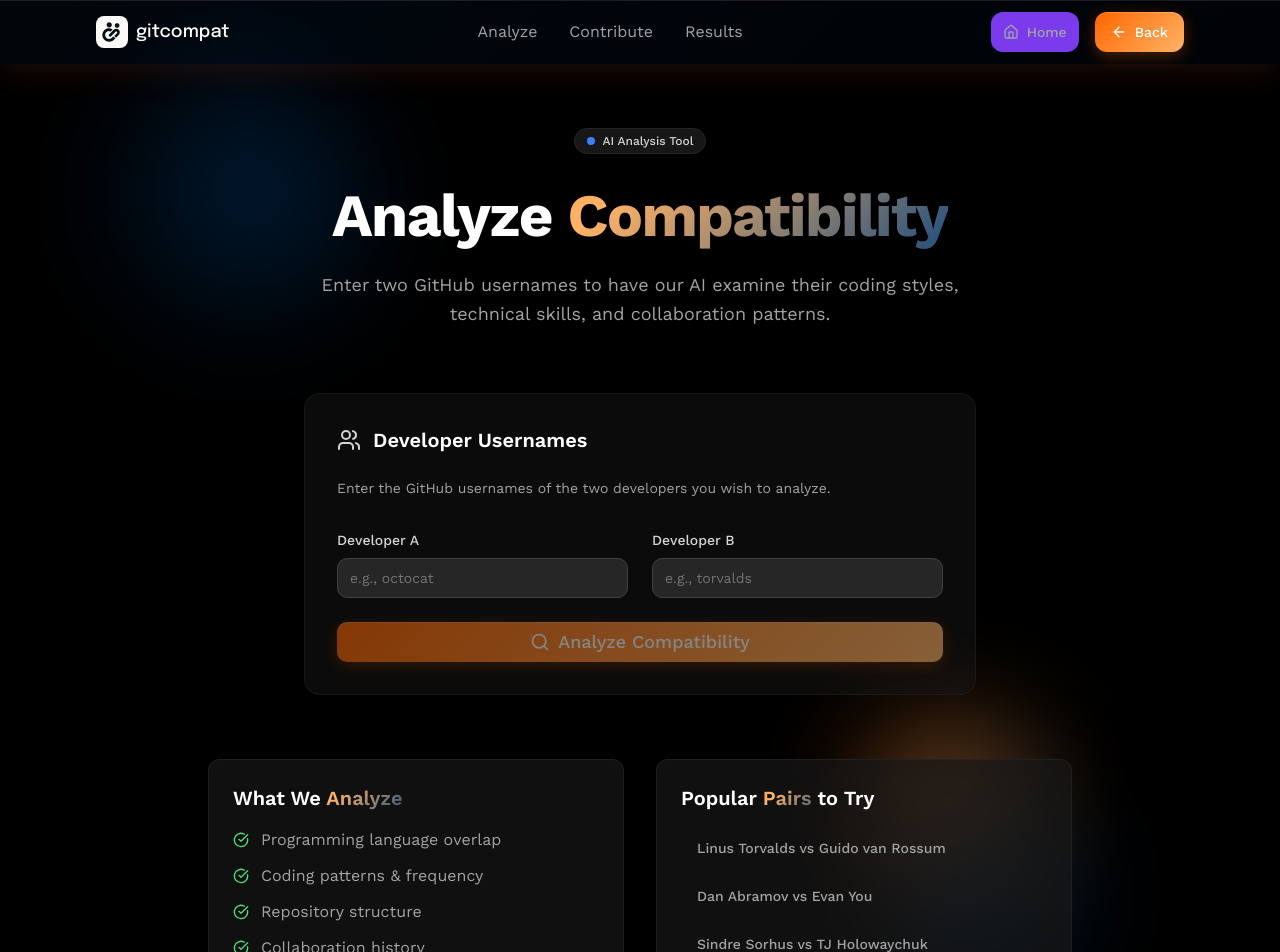
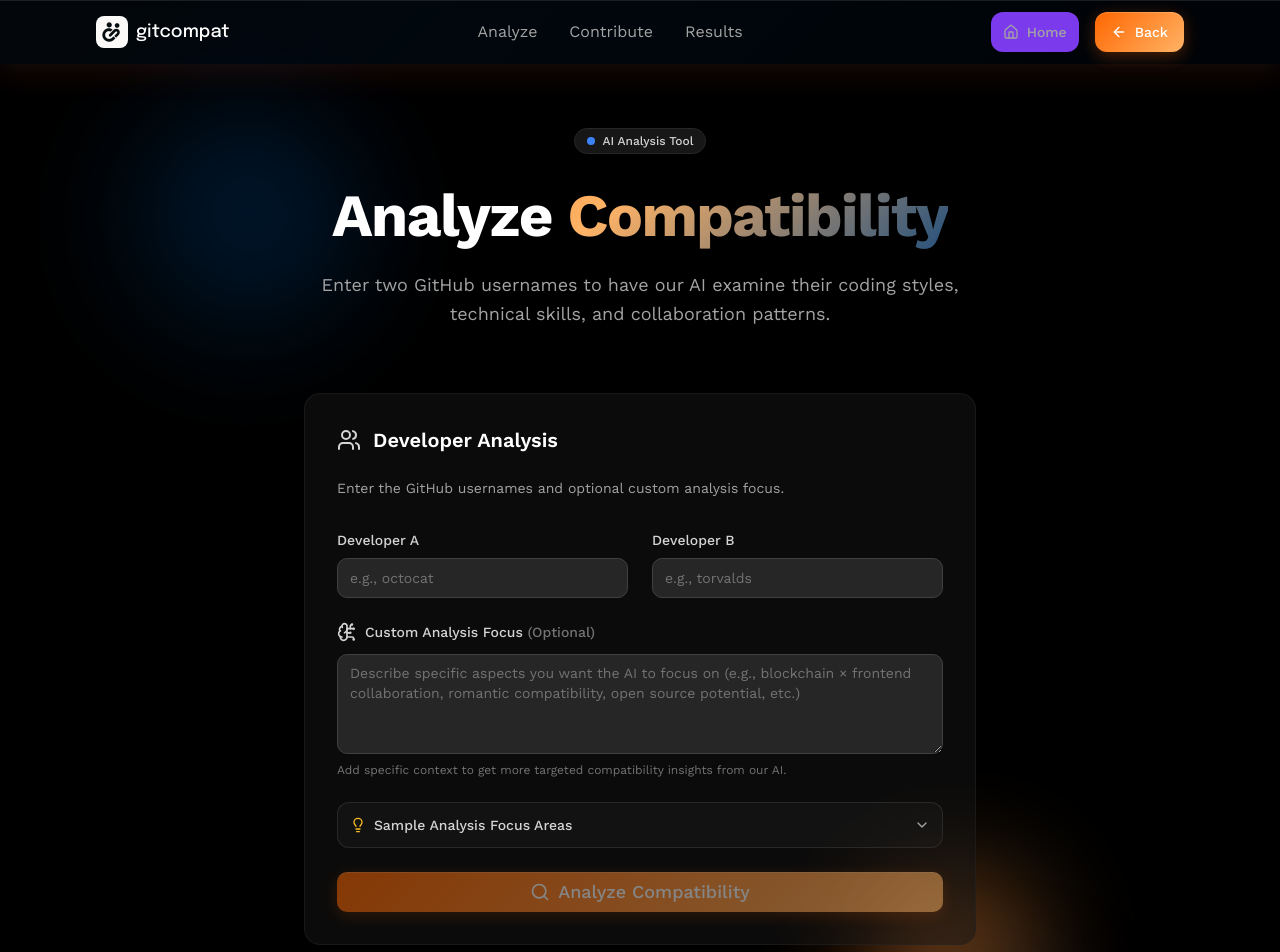
Before and after one commit to puri-adityakumar/gitcompat, a Next.js app: page /analyze in a window 1280 px wide. Shown: the top 952 px of the page. Built offline with nearby package versions, Linux system fonts and the light colour scheme.

Commit message:
feat: custom prompts

```diff
--- a/app/api/github/analyze/route.ts
+++ b/app/api/github/analyze/route.ts
@@ -6,7 +6,7 @@ import { DeveloperAnalysis, ApiResponse } from '@/lib/types'
 export async function POST(request: Request) {
     try {
         // console.log('\n========== Enhanced GitHub Compatibility Analysis ==========')
-        const { userA, userB } = await request.json()
+        const { userA, userB, customPrompt } = await request.json()
 
         if (!userA || !userB) {
             return NextResponse.json({
@@ -60,7 +60,7 @@ export async function POST(request: Request) {
         console.log(`${userB}:`, processedData.userB.technical_profile.primary_languages)
 
         // Create LLM prompt
-        const prompt = GitHubDataProcessor.createLLMPrompt(processedData)
+        const prompt = GitHubDataProcessor.createLLMPrompt(processedData, customPrompt)
         console.log('\n📝 Generated AI prompt (length:', prompt.length, 'characters)')
 
         // Get AI-powered compatibility analysis
--- a/components/analyze/AnalysisForm.tsx
+++ b/components/analyze/AnalysisForm.tsx
@@ -4,7 +4,8 @@ import { useState } from "react"
 import { useRouter } from "next/navigation"
 import { Button } from "@/components/ui/button"
 import { Input } from "@/components/ui/input"
-import { Users, Search, BrainCircuit } from "lucide-react"
+import { Textarea } from "@/components/ui/textarea"
+import { Users, Search, BrainCircuit, Lightbulb, ChevronDown, ChevronUp } from "lucide-react"
 import { validateGitHubUsername } from "@/lib/utils"
 
 interface AnalysisFormProps {
@@ -17,6 +18,8 @@ interface AnalysisFormProps {
 export default function AnalysisForm({ userA, userB, onUserAChange, onUserBChange }: AnalysisFormProps) {
     const [isAnalyzing, setIsAnalyzing] = useState(false)
     const [errors, setErrors] = useState<{ userA?: string; userB?: string }>({})
+    const [customPrompt, setCustomPrompt] = useState("")
+    const [showSamplePrompts, setShowSamplePrompts] = useState(false)
     const router = useRouter()
 
     const validateInputs = () => {
@@ -58,7 +61,8 @@ export default function AnalysisForm({ userA, userB, onUserAChange, onUserBChang
                 },
                 body: JSON.stringify({
                     userA: userA.trim(),
-                    userB: userB.trim()
+                    userB: userB.trim(),
+                    customPrompt: customPrompt.trim()
                 })
             })
 
@@ -110,16 +114,43 @@ export default function AnalysisForm({ userA, userB, onUserAChange, onUserBChang
         }
     }
 
+    const samplePrompts = [
+        {
+            title: "Blockchain × Frontend Development",
+            description: "Finding compatibility between blockchain developers and frontend specialists",
+            prompt: "Focus on how a blockchain developer and frontend developer could collaborate effectively. Analyze their potential for building decentralized applications (dApps), with emphasis on smart contract integration, user experience design, and full-stack Web3 development. Consider their ability to bridge the gap between complex blockchain logic and user-friendly interfaces."
+        },
+        {
+            title: "Backend × Mobile Development",
+            description: "Analyzing compatibility for API development and mobile app integration",
+            prompt: "Evaluate their compatibility for mobile application development, focusing on backend API design, mobile-first thinking, and cross-platform development potential. Consider their experience with REST APIs, database design, and mobile optimization patterns."
+        },
+        {
+            title: "Coding Crush - Tech Dating",
+            description: "Finding romantic compatibility through coding styles and tech interests",
+            prompt: "Analyze their compatibility as potential romantic partners who share a passion for coding. Focus on shared interests, complementary skills that could lead to exciting side projects together, similar work-life balance preferences, and potential for building something amazing both in code and in life. Consider their GitHub activity as a reflection of personality, dedication, and lifestyle compatibility."
+        },
+        {
+            title: "Open Source Collaboration",
+            description: "Evaluating potential for contributing to open source projects together",
+            prompt: "Focus on their potential for collaborating on open source projects. Analyze their community engagement, contribution patterns, project maintenance styles, and ability to work on distributed teams. Consider their experience with code reviews, documentation, and mentoring other developers."
+        }
+    ]
+
+    const handleSamplePromptClick = (prompt: string) => {
+        setCustomPrompt(prompt)
+    }
+
     const isFormValid = userA.trim() && userB.trim() && Object.keys(errors).length === 0
 
     return (
         <div className="bg-neutral-900/50 border border-neutral-800/50 rounded-2xl p-8 max-w-2xl mx-auto">
             <div className="flex items-center mb-6">
                 <Users className="h-6 w-6 text-neutral-300 mr-3" />
-                <h2 className="text-xl font-semibold text-white">Developer Usernames</h2>
+                <h2 className="text-xl font-semibold text-white">Developer Analysis</h2>
             </div>
             <p className="text-neutral-400 text-sm mb-8">
-                Enter the GitHub usernames of the two developers you wish to analyze.
+                Enter the GitHub usernames and optional custom analysis focus.
             </p>
 
             <div className="space-y-6">
@@ -139,6 +170,7 @@ export default function AnalysisForm({ userA, userB, onUserAChange, onUserBChang
                         />
                         {errors.userA && <p className="mt-1 text-sm text-red-400">{errors.userA}</p>}
                     </div>
+
                     <div>
                         <label htmlFor="userB" className="block text-sm font-medium text-neutral-300 mb-2">
                             Developer B
@@ -154,6 +186,67 @@ export default function AnalysisForm({ userA, userB, onUserAChange, onUserBChang
                         />
                         {errors.userB && <p className="mt-1 text-sm text-red-400">{errors.userB}</p>}
                     </div>
+                </div>
+
+                {/* Custom Prompt Section */}
+                <div>
+                    <div className="flex items-center mb-3">
+                        <BrainCircuit className="h-5 w-5 text-neutral-300 mr-2" />
+                        <label htmlFor="customPrompt" className="block text-sm font-medium text-neutral-300">
+                            Custom Analysis Focus <span className="text-neutral-500">(Optional)</span>
+                        </label>
+                    </div>
+                    <Textarea
+                        id="customPrompt"
+                        placeholder="Describe specific aspects you want the AI to focus on (e.g., blockchain × frontend collaboration, romantic compatibility, open source potential, etc.)"
+                        value={customPrompt}
+                        onChange={(e: React.ChangeEvent<HTMLTextAreaElement>) => setCustomPrompt(e.target.value)}
+                        className="bg-neutral-800 border-neutral-700 text-white placeholder:text-neutral-500 focus:border-white min-h-[100px]"
+                        disabled={isAnalyzing}
+                    />
+                    <p className="mt-2 text-xs text-neutral-500">
+                        Add specific context to get more targeted compatibility insights from our AI.
+                    </p>
+                </div>
+
+                {/* Sample Prompts Toggle */}
+                <div>
+                    <button
+                        type="button"
+                        onClick={() => setShowSamplePrompts(!showSamplePrompts)}
+                        className="flex items-center justify-between w-full p-3 bg-neutral-800/30 border border-neutral-700/50 rounded-lg hover:bg-neutral-800/50 hover:border-neutral-600 transition-colors"
+                        disabled={isAnalyzing}
+                    >
+                        <div className="flex items-center">
+                            <Lightbulb className="h-4 w-4 text-amber-400 mr-2" />
+                            <h3 className="text-sm font-medium text-neutral-300">Sample Analysis Focus Areas</h3>
+                        </div>
+                        {showSamplePrompts ? (
+                            <ChevronUp className="h-4 w-4 text-neutral-400" />
+                        ) : (
+                            <ChevronDown className="h-4 w-4 text-neutral-400" />
+                        )}
+                    </button>
+
+                    {showSamplePrompts && (
+                        <div className="mt-3 grid grid-cols-1 md:grid-cols-2 gap-3">
+                            {samplePrompts.map((sample, index) => (
+                                <button
+                                    key={index}
+                                    onClick={() => handleSamplePromptClick(sample.prompt)}
+                                    className="text-left p-3 bg-neutral-800/50 border border-neutral-700/50 rounded-lg hover:bg-neutral-800 hover:border-neutral-600 transition-colors group"
+                                    disabled={isAnalyzing}
+                                >
+                                    <h4 className="text-sm font-medium text-white group-hover:text-blue-400 transition-colors">
+                                        {sample.title}
+                                    </h4>
+                                    <p className="text-xs text-neutral-400 mt-1">
+                                        {sample.description}
+                                    </p>
+                                </button>
+                            ))}
+                        </div>
+                    )}
                 </div>
 
                 <Button
--- /dev/null
+++ b/components/ui/textarea.tsx
@@ -0,0 +1,23 @@
+import * as React from "react"
+import { cn } from "@/lib/utils"
+
+export interface TextareaProps
+  extends React.TextareaHTMLAttributes<HTMLTextAreaElement> {}
+
+const Textarea = React.forwardRef<HTMLTextAreaElement, TextareaProps>(
+  ({ className, ...props }, ref) => {
+    return (
+      <textarea
+        className={cn(
+          "flex min-h-[80px] w-full rounded-md border border-gray-300 bg-white px-3 py-2 text-sm ring-offset-white placeholder:text-gray-500 focus-visible:outline-none focus-visible:ring-2 focus-visible:ring-blue-600 focus-visible:ring-offset-2 disabled:cursor-not-allowed disabled:opacity-50",
+          className
+        )}
+        ref={ref}
+        {...props}
+      />
+    )
+  }
+)
+Textarea.displayName = "Textarea"
+
+export { Textarea }
--- a/lib/githubApi.ts
+++ b/lib/githubApi.ts
@@ -918,7 +918,7 @@ export class GitHubDataProcessor {
         return totalStars > 0 ? Number((totalForks / totalStars).toFixed(2)) : 0
     }
 
-    static createLLMPrompt(processedData: { userA: ProcessedDeveloper, userB: ProcessedDeveloper }): string {
+    static createLLMPrompt(processedData: { userA: ProcessedDeveloper, userB: ProcessedDeveloper }, customPrompt?: string): string {
         return `You are an expert software development consultant analyzing GitHub profiles to determine pair programming compatibility.
 
 ANALYZE THE FOLLOWING TWO DEVELOPERS:
@@ -1057,6 +1057,11 @@ ANALYSIS CRITERIA:
 - Look for potential personality/work style conflicts
 - Consider recent activity levels and availability
 
+${customPrompt ? `\nSPECIAL FOCUS REQUEST:
+${customPrompt}
+
+Please incorporate this specific focus into your analysis and tailor your recommendations accordingly.\n` : ''}
+
 Be specific, actionable, and honest in your assessment. Focus on practical collaboration advice.`
     }
 }
```
Also changed, not shown: 1 other file (tests, documents, lock files or other folders).
